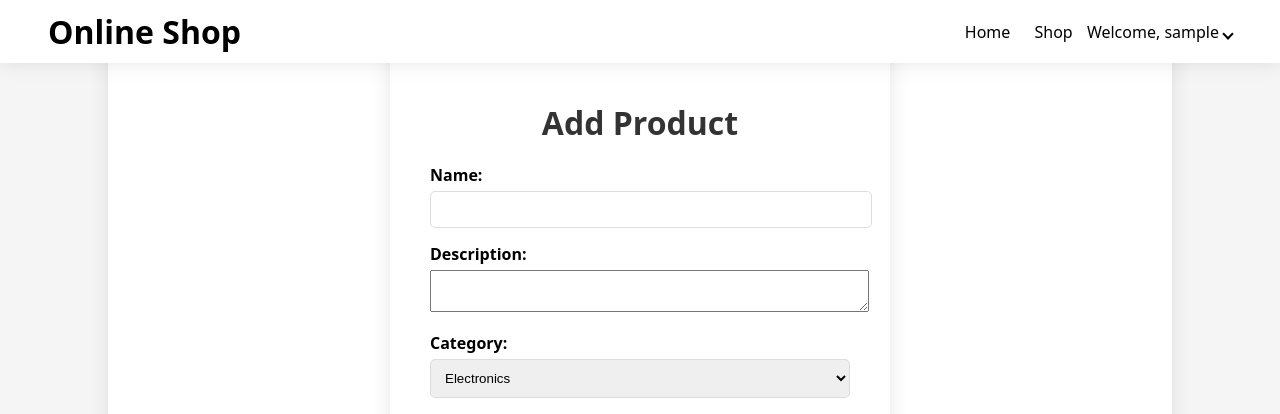
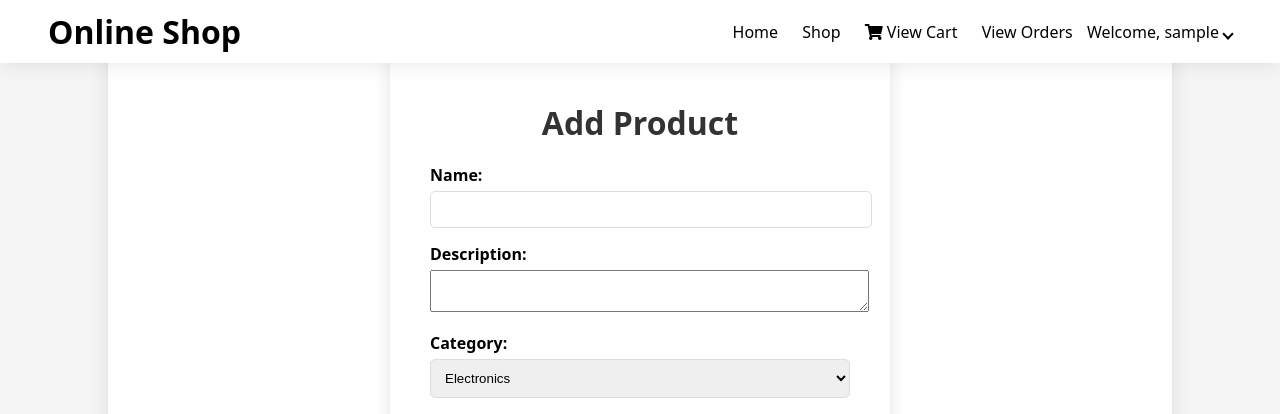
Before and after one commit to jaywmz/INF2003-Database-Systems-OnlineShopping, a Flask app: page /add_product in a window 1280 px wide. Shown: the top 414 px of the page. Run offline with Flask 3, Linux system fonts and the light colour scheme; the visitor is signed in with stand-in values (Sample User, id 1); parts of the project's set-up code (start-up, migrations or seed data) failed here and were passed over.

Commit message:
feat: Add in Cart, Session link to Cart, Checkout, Payment, Orders

```diff
--- a/src/templates/base.html
+++ b/src/templates/base.html
@@ -17,6 +17,10 @@
                     <a href="{{ url_for('index') }}">Home</a>
                     <a href="{{ url_for('shop') }}">Shop</a>
                     {% if 'username' in session %}
+                    <a href="{{ url_for('view_cart') }}" class="cart-link">
+                        <i class="fas fa-shopping-cart"></i> View Cart
+                    </a>
+                    <a href="{{ url_for('view_orders') }}">View Orders</a> <!-- New button -->
                     <div class="dropdown">
                         <span class="username">Welcome, {{ session['username'] }}</span>
                         <div class="dropdown-content">
```
